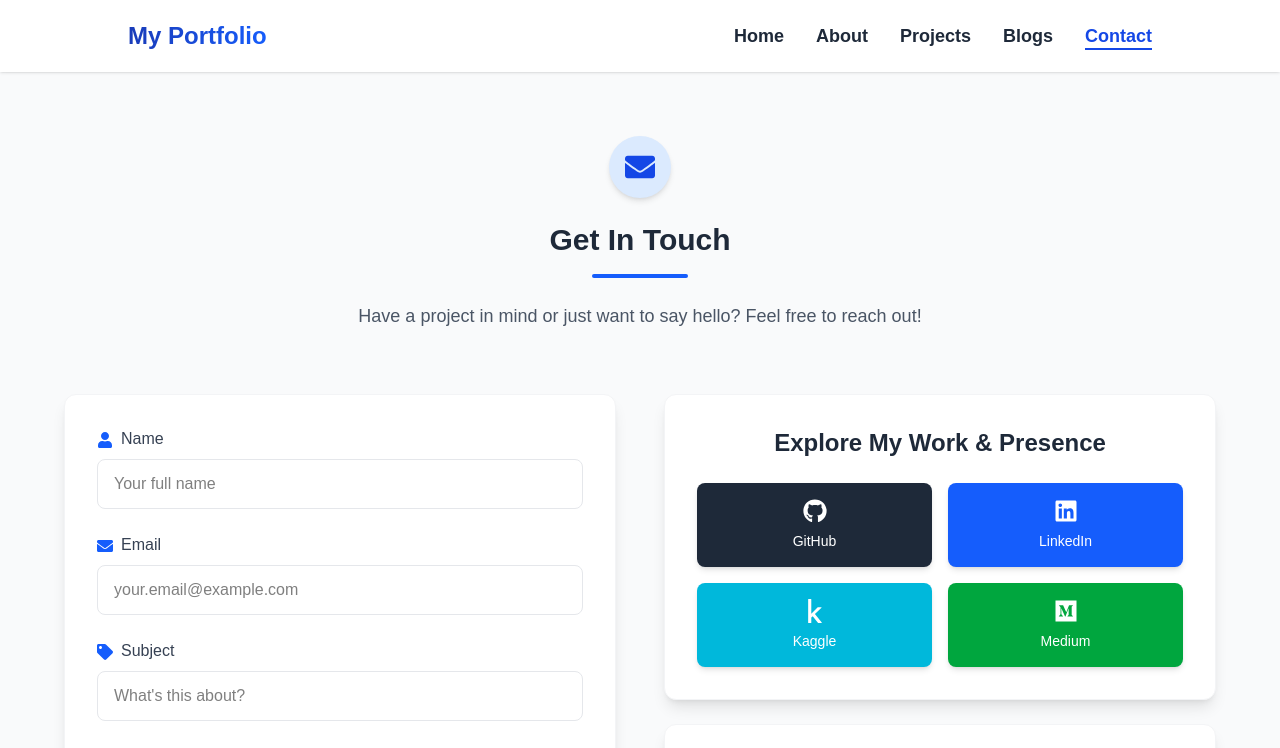
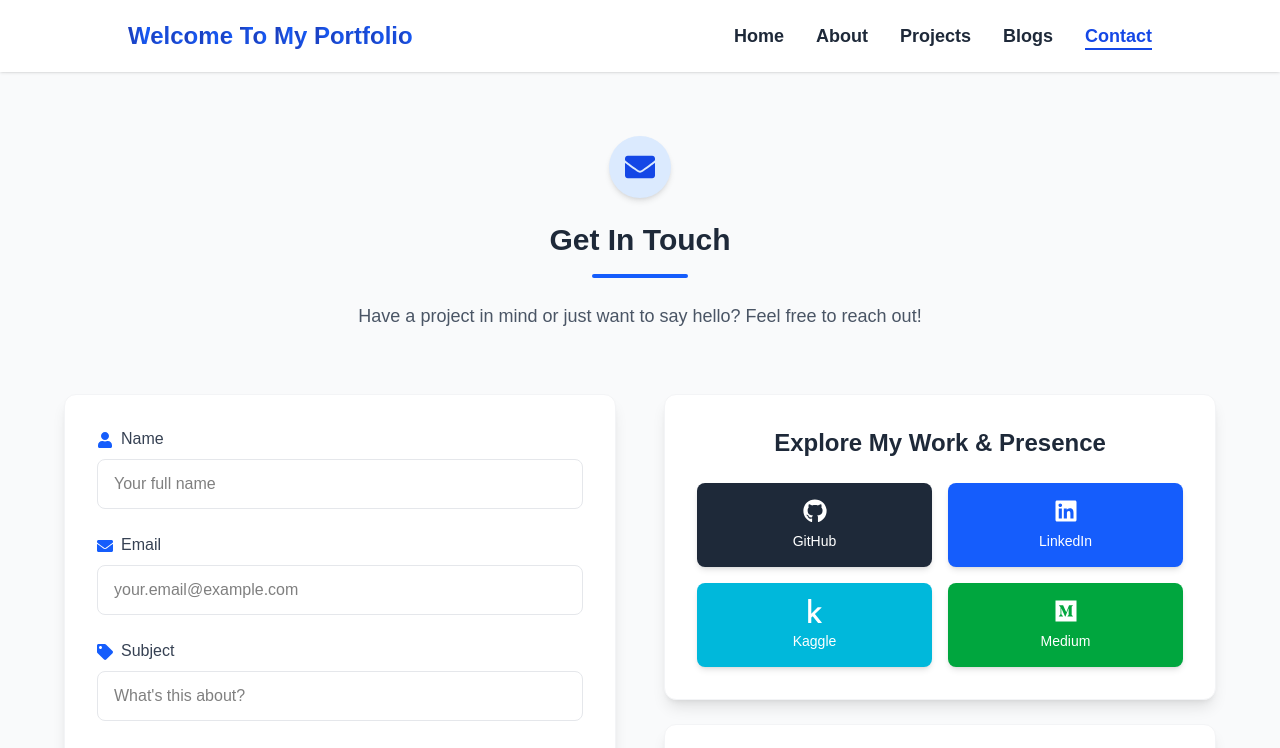
Before and after one commit to ShanilPraveen/MyPortfolio, a Next.js app in the folder frontend/: page /contact in a window 1280 px wide. Shown: the top 748 px of the page. Built offline with nearby package versions, Linux system fonts and the light colour scheme; no server answers; a web font is replaced by a local one.

Commit message:
decrypted text effect

```diff
--- /dev/null
+++ b/frontend/components/DecryptedText.tsx
@@ -0,0 +1,224 @@
+import { useEffect, useState, useRef } from 'react'
+import { motion, HTMLMotionProps } from 'framer-motion'
+
+interface DecryptedTextProps extends HTMLMotionProps<'span'> {
+    text: string
+    speed?: number
+    maxIterations?: number
+    sequential?: boolean
+    revealDirection?: 'start' | 'end' | 'center'
+    useOriginalCharsOnly?: boolean
+    characters?: string
+    className?: string
+    encryptedClassName?: string
+    parentClassName?: string
+    animateOn?: 'view' | 'hover'
+}
+
+export default function DecryptedText({
+    text,
+    speed = 50,
+    maxIterations = 10,
+    sequential = false,
+    revealDirection = 'start',
+    useOriginalCharsOnly = false,
+    characters = 'ABCDEFGHIJKLMNOPQRSTUVWXYZabcdefghijklmnopqrstuvwxyz!@#$%^&*()_+',
+    className = '',
+    parentClassName = '',
+    encryptedClassName = '',
+    animateOn = 'hover',
+    ...props
+}: DecryptedTextProps) {
+    const [displayText, setDisplayText] = useState<string>(text)
+    const [isHovering, setIsHovering] = useState<boolean>(false)
+    const [isScrambling, setIsScrambling] = useState<boolean>(false)
+    const [revealedIndices, setRevealedIndices] = useState<Set<number>>(new Set())
+    const [hasAnimated, setHasAnimated] = useState<boolean>(false)
+    const containerRef = useRef<HTMLSpanElement>(null)
+
+    useEffect(() => {
+        let interval: NodeJS.Timeout
+        let currentIteration = 0
+
+        const getNextIndex = (revealedSet: Set<number>): number => {
+            const textLength = text.length
+            switch (revealDirection) {
+                case 'start':
+                    return revealedSet.size
+                case 'end':
+                    return textLength - 1 - revealedSet.size
+                case 'center': {
+                    const middle = Math.floor(textLength / 2)
+                    const offset = Math.floor(revealedSet.size / 2)
+                    const nextIndex =
+                        revealedSet.size % 2 === 0
+                            ? middle + offset
+                            : middle - offset - 1
+
+                    if (nextIndex >= 0 && nextIndex < textLength && !revealedSet.has(nextIndex)) {
+                        return nextIndex
+                    }
+                    for (let i = 0; i < textLength; i++) {
+                        if (!revealedSet.has(i)) return i
+                    }
+                    return 0
+                }
+                default:
+                    return revealedSet.size
+            }
+        }
+
+        const availableChars = useOriginalCharsOnly
+            ? Array.from(new Set(text.split(''))).filter((char) => char !== ' ')
+            : characters.split('')
+
+        const shuffleText = (originalText: string, currentRevealed: Set<number>): string => {
+            if (useOriginalCharsOnly) {
+                const positions = originalText.split('').map((char, i) => ({
+                    char,
+                    isSpace: char === ' ',
+                    index: i,
+                    isRevealed: currentRevealed.has(i),
+                }))
+
+                const nonSpaceChars = positions
+                    .filter((p) => !p.isSpace && !p.isRevealed)
+                    .map((p) => p.char)
+
+                for (let i = nonSpaceChars.length - 1; i > 0; i--) {
+                    const j = Math.floor(Math.random() * (i + 1))
+                        ;[nonSpaceChars[i], nonSpaceChars[j]] = [nonSpaceChars[j], nonSpaceChars[i]]
+                }
+
+                let charIndex = 0
+                return positions
+                    .map((p) => {
+                        if (p.isSpace) return ' '
+                        if (p.isRevealed) return originalText[p.index]
+                        return nonSpaceChars[charIndex++]
+                    })
+                    .join('')
+            } else {
+                return originalText
+                    .split('')
+                    .map((char, i) => {
+                        if (char === ' ') return ' '
+                        if (currentRevealed.has(i)) return originalText[i]
+                        return availableChars[Math.floor(Math.random() * availableChars.length)]
+                    })
+                    .join('')
+            }
+        }
+
+        if (isHovering) {
+            setIsScrambling(true)
+            interval = setInterval(() => {
+                setRevealedIndices((prevRevealed) => {
+                    if (sequential) {
+                        if (prevRevealed.size < text.length) {
+                            const nextIndex = getNextIndex(prevRevealed)
+                            const newRevealed = new Set(prevRevealed)
+                            newRevealed.add(nextIndex)
+                            setDisplayText(shuffleText(text, newRevealed))
+                            return newRevealed
+                        } else {
+                            clearInterval(interval)
+                            setIsScrambling(false)
+                            return prevRevealed
+                        }
+                    } else {
+                        setDisplayText(shuffleText(text, prevRevealed))
+                        currentIteration++
+                        if (currentIteration >= maxIterations) {
+                            clearInterval(interval)
+                            setIsScrambling(false)
+                            setDisplayText(text)
+                        }
+                        return prevRevealed
+                    }
+                })
+            }, speed)
+        } else {
+            setDisplayText(text)
+            setRevealedIndices(new Set())
+            setIsScrambling(false)
+        }
+
+        return () => {
+            if (interval) clearInterval(interval)
+        }
+    }, [
+        isHovering,
+        text,
+        speed,
+        maxIterations,
+        sequential,
+        revealDirection,
+        characters,
+        useOriginalCharsOnly,
+    ])
+
+    useEffect(() => {
+        if (animateOn !== 'view') return
+
+        const observerCallback = (entries: IntersectionObserverEntry[]) => {
+            entries.forEach((entry) => {
+                if (entry.isIntersecting && !hasAnimated) {
+                    setIsHovering(true)
+                    setHasAnimated(true)
+                }
+            })
+        }
+
+        const observerOptions = {
+            root: null,
+            rootMargin: '0px',
+            threshold: 0.1,
+        }
+
+        const observer = new IntersectionObserver(observerCallback, observerOptions)
+        const currentRef = containerRef.current
+        if (currentRef) {
+            observer.observe(currentRef)
+        }
+
+        return () => {
+            if (currentRef) observer.unobserve(currentRef)
+        }
+    }, [animateOn, hasAnimated])
+
+    const hoverProps =
+        animateOn === 'hover'
+            ? {
+                onMouseEnter: () => setIsHovering(true),
+                onMouseLeave: () => setIsHovering(false),
+            }
+            : {}
+
+    return (
+        <motion.span
+            ref={containerRef}
+            className={`inline-block whitespace-pre-wrap ${parentClassName}`}
+            {...hoverProps}
+            {...props}
+        >
+            <span className="sr-only">{displayText}</span>
+
+            <span aria-hidden="true">
+                {displayText.split('').map((char, index) => {
+                    const isRevealedOrDone =
+                        revealedIndices.has(index) || !isScrambling || !isHovering
+
+                    return (
+                        <span
+                            key={index}
+                            className={isRevealedOrDone ? className : encryptedClassName}
+                        >
+                            {char}
+                        </span>
+                    )
+                })}
+            </span>
+        </motion.span>
+    )
+}
--- a/frontend/components/Navbar.tsx
+++ b/frontend/components/Navbar.tsx
@@ -4,6 +4,7 @@
 import { FaBars, FaTimes } from "react-icons/fa";
 import { motion, AnimatePresence } from "framer-motion";
 import { usePathname } from "next/navigation";
+import DecryptedText from "./DecryptedText";
 
 const Navbar: React.FC = () => {
   const [isMenuOpen, setIsMenuOpen] = useState(false);
@@ -12,9 +13,15 @@
   return (
     <nav className="bg-white shadow-sm sticky w-full top-0 sm:py-5 py-3 flex sm:justify-center justify-end z-50">
       <div className="hidden sm:flex w-4/5 justify-between items-center">
-        <div className="text-2xl font-bold bg-gradient-to-r from-blue-800 to-blue-600 bg-clip-text text-transparent">
-          My Portfolio
-        </div>
+        <DecryptedText
+          text="Welcome To My Portfolio"
+          animateOn="view"
+          sequential
+          speed={100}
+          revealDirection="start"
+          className="text-2xl font-bold bg-gradient-to-r from-blue-800 to-blue-600 bg-clip-text text-transparent"
+          encryptedClassName="text-2xl font-bold bg-gradient-to-r from-blue-800 to-blue-600 bg-clip-text text-transparent"
+        />
         <ul className="flex space-x-8">
           <li>
             <Link
@@ -100,7 +107,9 @@
                 <Link
                   href="/"
                   className={`text-xl font-semibold transition-colors duration-300 ${
-                    pathname === "/" ? "text-blue-700" : "text-gray-800 hover:text-blue-700"
+                    pathname === "/"
+                      ? "text-blue-700"
+                      : "text-gray-800 hover:text-blue-700"
                   }`}
                   onClick={() => setIsMenuOpen(false)}
                 >
@@ -111,7 +120,9 @@
                 <Link
                   href="/about"
                   className={`text-xl font-semibold transition-colors duration-300 ${
-                    pathname === "/about" ? "text-blue-700" : "text-gray-800 hover:text-blue-700"
+                    pathname === "/about"
+                      ? "text-blue-700"
+                      : "text-gray-800 hover:text-blue-700"
                   }`}
                   onClick={() => setIsMenuOpen(false)}
                 >
@@ -122,7 +133,9 @@
                 <Link
                   href="/projects"
                   className={`text-xl font-semibold transition-colors duration-300 ${
-                    pathname === "/projects" ? "text-blue-700" : "text-gray-800 hover:text-blue-700"
+                    pathname === "/projects"
+                      ? "text-blue-700"
+                      : "text-gray-800 hover:text-blue-700"
                   }`}
                   onClick={() => setIsMenuOpen(false)}
                 >
@@ -133,7 +146,9 @@
                 <Link
                   href="/blogs"
                   className={`text-xl font-semibold transition-colors duration-300 ${
-                    pathname === "/blog" ? "text-blue-700" : "text-gray-800 hover:text-blue-700"
+                    pathname === "/blog"
+                      ? "text-blue-700"
+                      : "text-gray-800 hover:text-blue-700"
                   }`}
                   onClick={() => setIsMenuOpen(false)}
                 >
@@ -144,7 +159,9 @@
                 <Link
                   href="/contact"
                   className={`text-xl font-semibold transition-colors duration-300 ${
-                    pathname === "/contact" ? "text-blue-700" : "text-gray-800 hover:text-blue-700"
+                    pathname === "/contact"
+                      ? "text-blue-700"
+                      : "text-gray-800 hover:text-blue-700"
                   }`}
                   onClick={() => setIsMenuOpen(false)}
                 >
```
